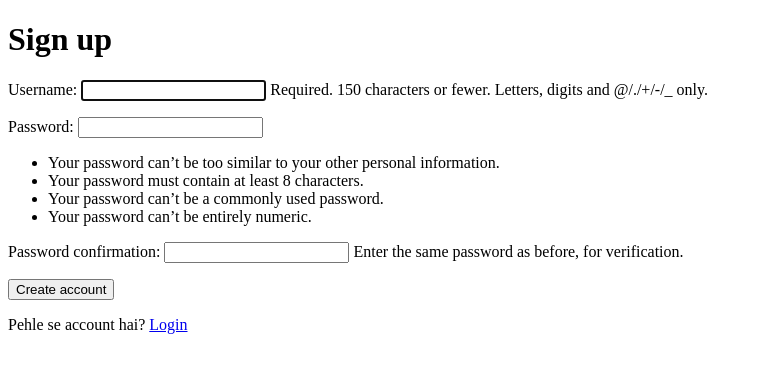
After one commit to ashimalhotra1611/placement-tracker, a Django app: page /signup/ in a window 1280 px wide. The commit adds this page. Shown: the top 373 px of the page, without its empty margins (0-762 px from the left). Run offline with Django 5.2, Linux system fonts and the light colour scheme.

Commit message:
Add login, signup and per-user applications

```diff
--- a/config/settings.py
+++ b/config/settings.py
@@ -134,3 +134,6 @@ MAILERS = {
         'BACKEND': 'django.core.mail.backends.console.EmailBackend',
     },
 }
+LOGIN_URL = 'login'
+LOGIN_REDIRECT_URL = 'application_list'
+LOGOUT_REDIRECT_URL = 'login'
--- a/config/urls.py
+++ b/config/urls.py
@@ -3,5 +3,6 @@ from django.urls import path, include
 
 urlpatterns = [
     path('admin/', admin.site.urls),
+    path('accounts/', include('django.contrib.auth.urls')),
     path('', include('tracker.urls')),
 ]
--- a/tracker/models.py
+++ b/tracker/models.py
@@ -1,4 +1,5 @@
 from django.db import models
+from django.contrib.auth.models import User
 class Application(models.Model):
     STATUS_CHOICES = [
         ('applied', 'Applied'),
@@ -9,9 +10,10 @@ class Application(models.Model):
 
     company = models.CharField(max_length=100)
     role = models.CharField(max_length=100)
-    status = models.CharField(max_length=20, choices=STATUS_CHOICES, default='applied')
+    status = models.CharField(max_length=20, choices=STATUS_CHOICES)
     applied_date = models.DateField()
     notes = models.TextField(blank=True)
+    user = models.ForeignKey(User, on_delete=models.CASCADE, null=True, blank=True)
 
     def __str__(self):
         return f"{self.company} - {self.role}"
--- /dev/null
+++ b/tracker/templates/registration/signup.html
@@ -0,0 +1,15 @@
+<!DOCTYPE html>
+<html>
+<head>
+    <title>Sign up</title>
+</head>
+<body>
+    <h1>Sign up</h1>
+    <form method="post">
+        {% csrf_token %}
+        {{ form.as_p }}
+        <button type="submit">Create account</button>
+    </form>
+    <p>Pehle se account hai? <a href="{% url 'login' %}">Login</a></p>
+</body>
+</html>
--- a/tracker/urls.py
+++ b/tracker/urls.py
@@ -3,6 +3,7 @@ from . import views
 
 urlpatterns = [
     path('', views.application_list, name='application_list'),
+    path('signup/', views.signup, name='signup'),
     path('add/', views.add_application, name='add_application'),
     path('<int:pk>/edit/', views.edit_application, name='edit_application'),
     path('<int:pk>/delete/', views.delete_application, name='delete_application'),
--- a/tracker/views.py
+++ b/tracker/views.py
@@ -1,23 +1,42 @@
 from django.shortcuts import render, redirect, get_object_or_404
+from django.contrib.auth import login
+from django.contrib.auth.decorators import login_required
+from django.contrib.auth.forms import UserCreationForm
 from .models import Application
 from .forms import ApplicationForm
 
+def signup(request):
+    if request.method == 'POST':
+        form = UserCreationForm(request.POST)
+        if form.is_valid():
+            user = form.save()
+            login(request, user)
+            return redirect('application_list')
+    else:
+        form = UserCreationForm()
+    return render(request, 'registration/signup.html', {'form': form})
+
+@login_required
 def application_list(request):
-    applications = Application.objects.all().order_by('-applied_date')
+    applications = Application.objects.filter(user=request.user).order_by('-applied_date')
     return render(request, 'tracker/application_list.html', {'applications': applications})
 
+@login_required
 def add_application(request):
     if request.method == 'POST':
         form = ApplicationForm(request.POST)
         if form.is_valid():
-            form.save()
+            application = form.save(commit=False)
+            application.user = request.user
+            application.save()
             return redirect('application_list')
     else:
         form = ApplicationForm()
     return render(request, 'tracker/add_application.html', {'form': form})
 
+@login_required
 def edit_application(request, pk):
-    application = get_object_or_404(Application, pk=pk)
+    application = get_object_or_404(Application, pk=pk, user=request.user)
     if request.method == 'POST':
         form = ApplicationForm(request.POST, instance=application)
         if form.is_valid():
@@ -27,8 +46,9 @@ def edit_application(request, pk):
         form = ApplicationForm(instance=application)
     return render(request, 'tracker/add_application.html', {'form': form})
 
+@login_required
 def delete_application(request, pk):
-    application = get_object_or_404(Application, pk=pk)
+    application = get_object_or_404(Application, pk=pk, user=request.user)
     if request.method == 'POST':
         application.delete()
         return redirect('application_list')
```
Also changed, not shown: tracker/templates/registration/login.html (added, +15 -0 lines), tracker/templates/tracker/application_list.html (+7 -1 lines), README.md, tracker/migrations/0002_application_user_alter_application_status.py (added).
